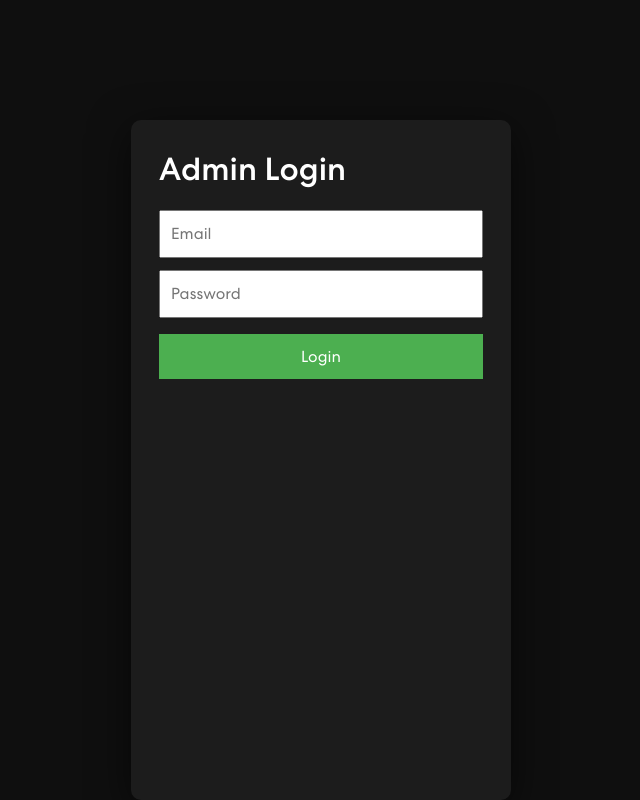
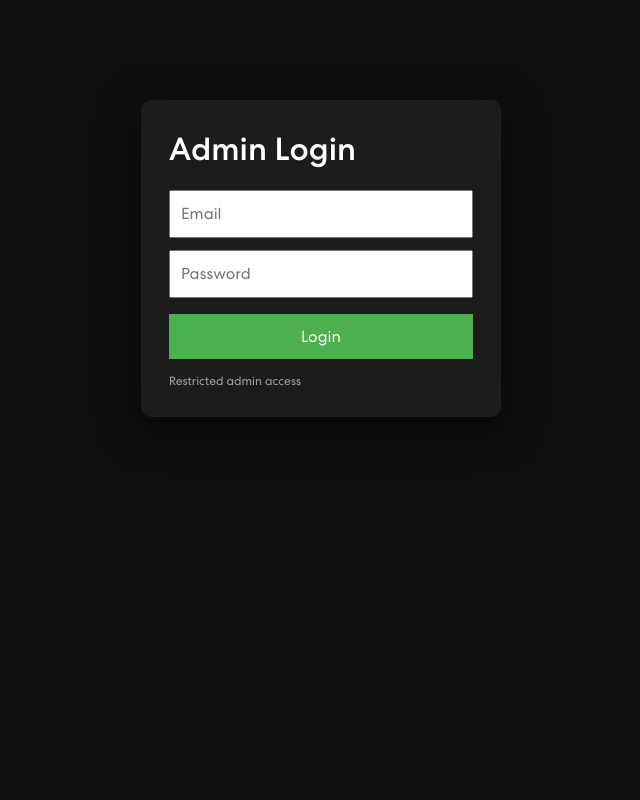
Before and after one commit to Gagana1303/portfolio, a React (Create React App) app: page /admin/login in a window 1280 px wide. Shown: the whole page, without its empty margins (319-959 px from the left). Built offline with nearby package versions, Linux system fonts and the light colour scheme.

Commit message:
Changed Admin Page UI

```diff
--- a/src/admin/AdminLogin.jsx
+++ b/src/admin/AdminLogin.jsx
@@ -32,24 +32,22 @@ export default function AdminLogin() {
     style={{
       minHeight: "100vh",
       background: "#0f0f0f",
-      paddingTop: "120px",   // 👈 moves content down
+      paddingTop: "100px",
       display: "flex",
       justifyContent: "center",
-      color: "#fff",
     }}
   >
     <div
       style={{
-        width: "380px",
+        width: "360px",
         padding: "28px",
         background: "#1c1c1c",
         borderRadius: "10px",
         boxShadow: "0 10px 40px rgba(0,0,0,0.6)",
+        height: "fit-content", // 👈 KEY FIX
       }}
     >
-      <h2 style={{ marginBottom: "20px", textAlign: "left" }}>
-        Admin Login
-      </h2>
+      <h2 style={{ marginBottom: "20px" }}>Admin Login</h2>
 
       <input
         type="email"
@@ -89,9 +87,14 @@ export default function AdminLogin() {
       >
         Login
       </button>
+
+      <p style={{ marginTop: "14px", fontSize: "12px", opacity: 0.6 }}>
+        Restricted admin access
+      </p>
     </div>
   </div>
 );
 
 
+
 }
--- a/src/admin/ProtectedRoute.jsx
+++ b/src/admin/ProtectedRoute.jsx
@@ -7,12 +7,26 @@ export default function ProtectedRoute({ children }) {
   const navigate = useNavigate();
 
   useEffect(() => {
-    supabase.auth.getSession().then(({ data }) => {
-      if (!data.session) navigate("/admin/login");
-      setLoading(false);
-    });
+    const checkAuth = async () => {
+      const { data } = await supabase.auth.getSession();
+
+      if (!data.session) {
+        navigate("/admin/login", { replace: true });
+      } else {
+        setLoading(false);
+      }
+    };
+
+    checkAuth();
   }, [navigate]);
 
-  if (loading) return null;
+  if (loading) {
+    return (
+      <div style={{ color: "#fff", padding: "40px" }}>
+        Checking authentication...
+      </div>
+    );
+  }
+
   return children;
 }
```
